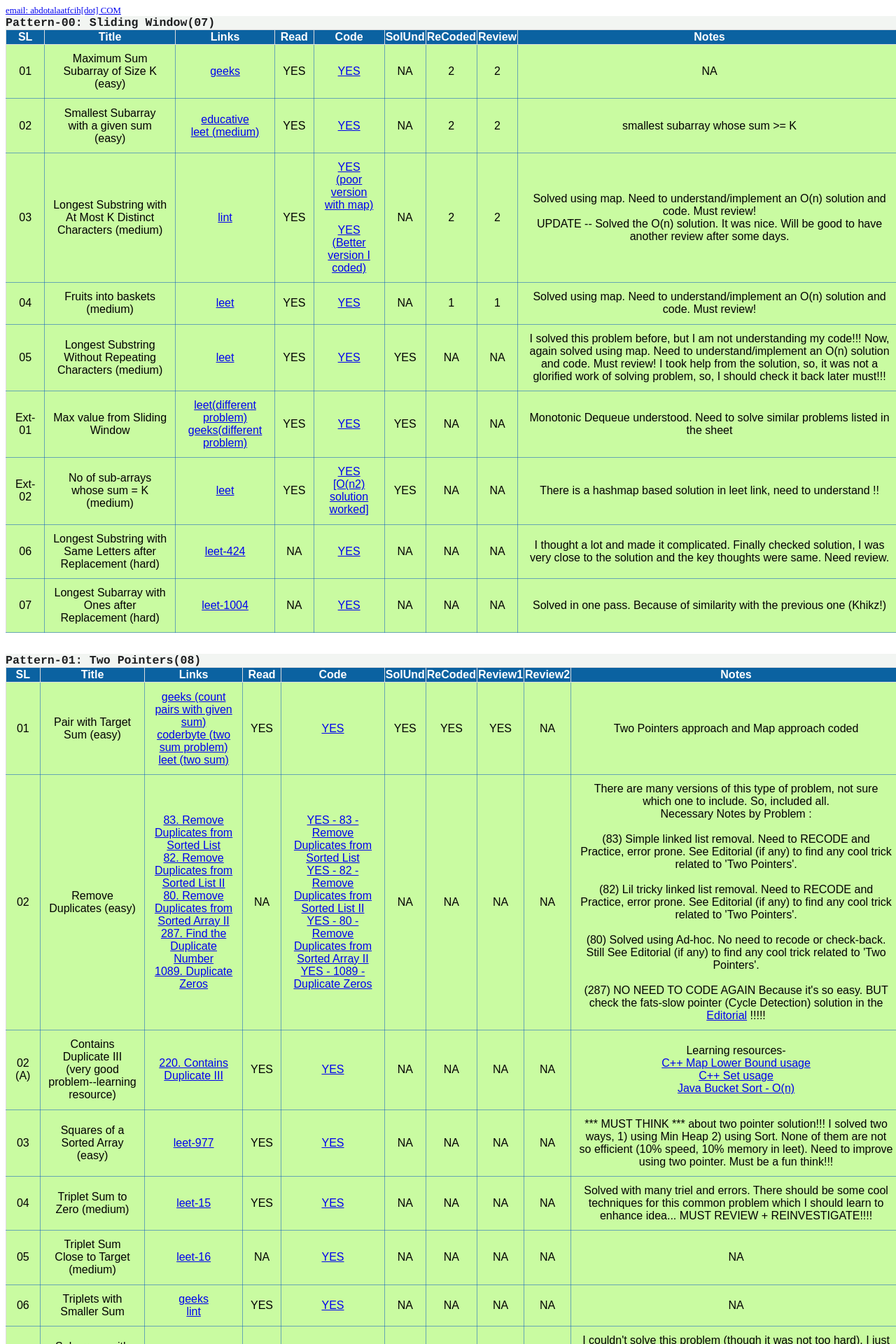
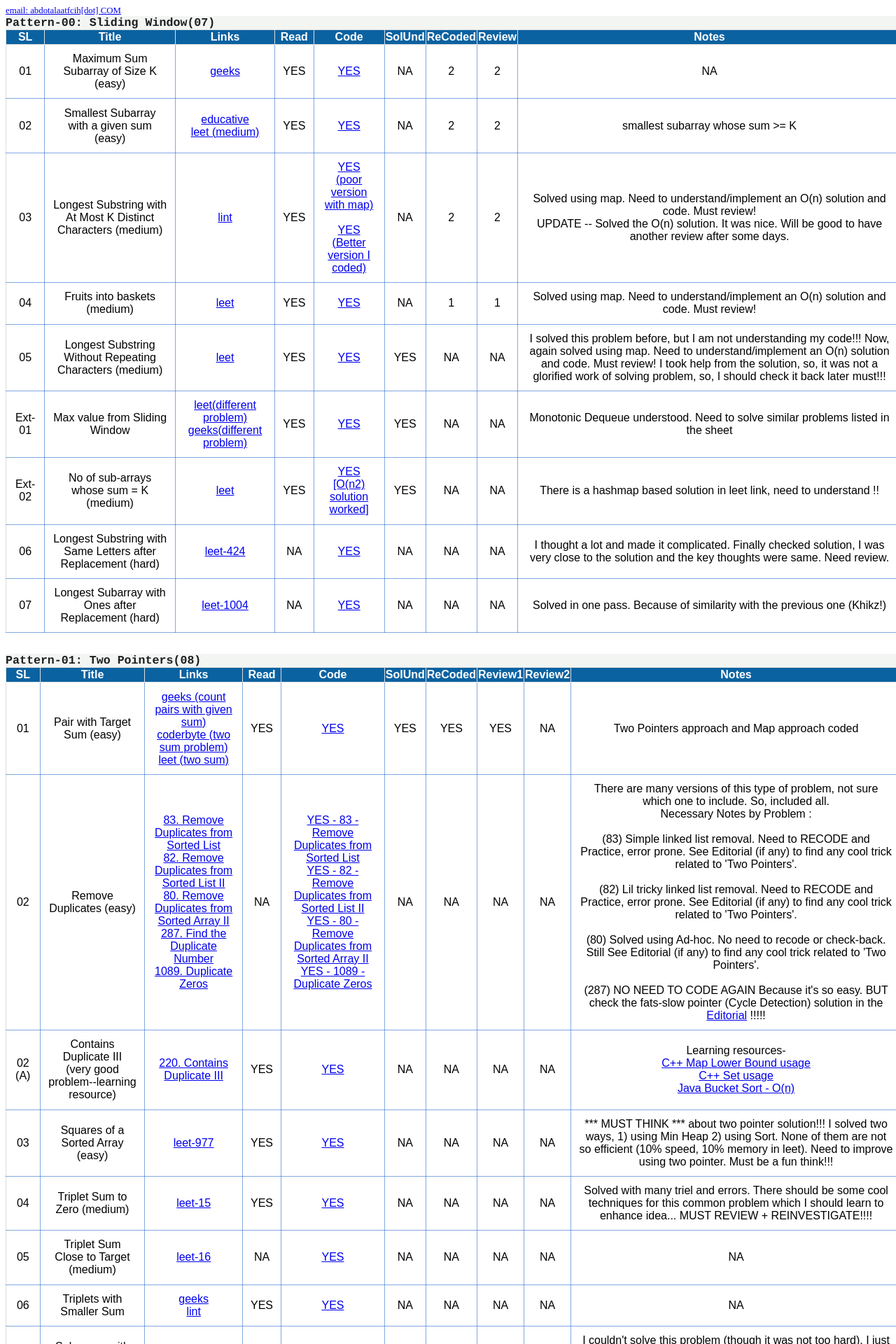
Before and after one commit to abdotalaat/abdotalaat.github.io, a Jekyll site: the page _posts/2019-12-23-problem-solving.html, which Jekyll copies as it is, in a window 1280 px wide. Shown: the top 1920 px of the page at 70% size. Built offline with Jekyll 4.4.1, drawn with Linux system fonts in a browser that asks for light colours.

Commit message:
update the problem solving

```diff
--- a/_posts/2019-12-23-problem-solving.html
+++ b/_posts/2019-12-23-problem-solving.html
@@ -94,7 +94,7 @@
 				<th>Notes</th>
 			</tr>
 
-			<tr class="done">
+			<tr >
 				<td>01</td> <!-- LID -->
 				<td>Maximum Sum Subarray of Size K (easy)</td> <!-- Title -->
 				<td>
@@ -108,7 +108,7 @@
 				<td>NA</td> <!-- Notes -->
 			</tr>
 
-			<tr class="done">
+			<tr >
 				<td>02</td> <!-- LID -->
 				<td>Smallest Subarray with a given sum (easy)</td> <!-- Title -->
 				<td>
@@ -123,7 +123,7 @@
 				<td>smallest subarray whose sum >= K</td> <!-- Notes -->
 			</tr>
 
-			<tr class="done">
+			<tr >
 				<td>03</td> <!-- LID -->
 				<td>Longest Substring with At Most K Distinct Characters (medium)</td> <!-- Title -->
 				<td>
@@ -142,7 +142,7 @@
 				</td> <!-- Notes -->
 			</tr>
 
-			<tr class="done">
+			<tr >
 				<td>04</td> <!-- LID -->
 				<td>Fruits into baskets (medium)</td> <!-- Title -->
 				<td>
@@ -156,7 +156,7 @@
 				<td>Solved using map. Need to understand/implement an O(n) solution and code. Must review!</td> <!-- Notes -->
 			</tr>
 
-			<tr class="done">
+			<tr >
 				<td>05</td> <!-- LID -->
 				<td>Longest Substring Without Repeating Characters (medium)</td> <!-- Title -->
 				<td>
@@ -170,7 +170,7 @@
 				<td>I solved this problem before, but I am not understanding my code!!! Now, again solved using map. Need to understand/implement an O(n) solution and code. Must review! I took help from the solution, so, it was not a glorified work of solving problem, so, I should check it back later must!!!</td> <!-- Notes -->
 			</tr>
 
-			<tr class="done">
+			<tr >
 				<td>Ext-01</td> <!-- LID -->
 				<td>Max value from Sliding Window</td> <!-- Title -->
 				<td>
@@ -185,7 +185,7 @@
 				<td>Monotonic Dequeue understood. Need to solve similar problems listed in the sheet</td> <!-- Notes -->
 			</tr>
 
-			<tr class="done">
+			<tr >
 				<td>Ext-02</td> <!-- LID -->
 				<td>No of sub-arrays whose sum = K (medium)</td> <!-- Title -->
 				<td>
@@ -199,7 +199,7 @@
 				<td>There is a hashmap based solution in leet link, need to understand !!</td> <!-- Notes -->
 			</tr>
 
-			<tr class="done">
+			<tr >
 				<td>06</td> <!-- LID -->
 				<td>Longest Substring with Same Letters after Replacement (hard)</td> <!-- Title -->
 				<td>
@@ -213,7 +213,7 @@
 				<td>I thought a lot and made it complicated. Finally checked solution, I was very close to the solution and the key thoughts were same. Need review.</td> <!-- Notes -->
 			</tr>
 
-			<tr class="done">
+			<tr >
 				<td>07</td> <!-- LID -->
 				<td>Longest Subarray with Ones after Replacement (hard)</td> <!-- Title -->
 				<td>
@@ -245,7 +245,7 @@
 				<th>Notes</th>
 			</tr>
 
-			<tr class="done">
+			<tr >
 				<td>01</td> <!-- LID -->
 				<td>Pair with Target Sum (easy)</td> <!-- Title -->
 				<td>
@@ -262,7 +262,7 @@
 				<td>Two Pointers approach and Map approach coded</td> <!-- Notes -->
 			</tr>
 
-			<tr class="done">
+			<tr >
 				<td>02</td> <!-- LID -->
 				<td>Remove Duplicates (easy)</td> <!-- Title -->
 				<td>
@@ -296,7 +296,7 @@
 				</td> <!-- Notes -->
 			</tr>
 
-			<tr class="done">
+			<tr >
 				<td>02 (A)</td> <!-- LID -->
 				<td>Contains Duplicate III <br>(very good problem--learning resource)</td> <!-- Title -->
 				<td>
@@ -314,7 +314,7 @@
 				</td> <!-- Notes -->
 			</tr>
 
-			<tr class="done">
+			<tr >
 				<td>03</td> <!-- LID -->
 				<td>Squares of a Sorted Array (easy)</td> <!-- Title -->
 				<td>
@@ -329,7 +329,7 @@
 				<td> *** MUST THINK *** about two pointer solution!!! I solved two ways, 1) using Min Heap 2) using Sort. None of them are not so efficient (10% speed, 10% memory in leet). Need to improve using two pointer. Must be a fun think!!!</td> <!-- Notes -->
 			</tr>
 
-			<tr class="done">
+			<tr >
 				<td>04</td> <!-- LID -->
 				<td>Triplet Sum to Zero (medium)</td> <!-- Title -->
 				<td>
@@ -344,7 +344,7 @@
 				<td>Solved with many triel and errors. There should be some cool techniques for this common problem which I should learn to enhance idea... MUST REVIEW + REINVESTIGATE!!!!</td> <!-- Notes -->
 			</tr>
 
-			<tr class="done">
+			<tr >
 				<td>05</td> <!-- LID -->
 				<td>Triplet Sum Close to Target (medium)</td> <!-- Title -->
 				<td>
@@ -359,7 +359,7 @@
 				<td>NA</td> <!-- Notes -->
 			</tr>
 
-			<tr class="done">
+			<tr >
 				<td>06</td> <!-- LID -->
 				<td>Triplets with Smaller Sum</td> <!-- Title -->
 				<td>
@@ -375,7 +375,7 @@
 				<td>NA</td> <!-- Notes -->
 			</tr>
 
-			<tr class="done">
+			<tr >
 				<td>07</td> <!-- LID -->
 				<td>Subarrays with Product Less than a Target (medium)</td> <!-- Title -->
 				<td>
@@ -424,7 +424,7 @@
 				<th>Notes</th>
 			</tr>
 
-			<tr class="done">
+			<tr >
 				<td>01</td> <!-- LID -->
 				<td>Linked List cycle detection</td> <!-- Title -->
 				<td>
@@ -439,7 +439,7 @@
 				<td>NA</td> <!-- Notes -->
 			</tr>
 
-			<tr class="done">
+			<tr >
 				<td>02</td> <!-- LID -->
 				<td>Start of LinkedList Cycle</td> <!-- Title -->
 				<td>
@@ -454,7 +454,7 @@
 				<td>This type of problem is stupid to ask in a 40 mins interview. If someone know the solution beforehand, only then he/she can answer(this is my belief, some 1% genius can answer without knowing the solution, but that's really not normal!) However, it is an INTERESTING problem....<a href="https://javabypatel.blogspot.com/2017/05/how-floyds-cycle-finding-algorithm-work.html">This link</a> was useful to understand</td> <!-- Notes -->
 			</tr>
 
-			<tr class="done">
+			<tr >
 				<td>03</td> <!-- LID -->
 				<td>Happy Number</td> <!-- Title -->
 				<td>
@@ -470,7 +470,7 @@
 				<td>NA</td> <!-- Notes -->
 			</tr>
 
-			<tr class="done">
+			<tr >
 				<td>04</td> <!-- LID -->
 				<td>Middle of a Linked List</td> <!-- Title -->
 				<td>
@@ -502,7 +502,7 @@
 				<th>Notes</th>
 			</tr>
 
-			<tr class="done">
+			<tr >
 				<td>01</td> <!-- LID -->
 				<td>Merge Intervals (medium)</td> <!-- Title -->
 				<td>
@@ -619,7 +619,7 @@
 				<th>Notes</th>
 			</tr>
 
-			<tr class="done">
+			<tr >
 				<td>01</td> <!-- LID -->
 				<td>In-place reverse of a linked-list</td> <!-- Title -->
 				<td>
@@ -635,7 +635,7 @@
 				<td>Review both recursive and iterative way</td> <!-- Notes -->
 			</tr>
 
-			<tr class="done">
+			<tr >
 				<td>02</td> <!-- LID -->
 				<td>Reverse a sub-list</td> <!-- Title -->
 				<td>
@@ -653,7 +653,7 @@ Also, the solution I did should be recoded. It killed me a lot!!!
 </td> <!-- Notes -->
 			</tr>
 
-			<tr class="done">
+			<tr >
 				<td>03</td> <!-- LID -->
 				<td>Reverse every K-element Sub-list (medium)</td> <!-- Title -->
 				<td>
@@ -689,7 +689,7 @@ Also, the solution I did should be recoded. It killed me a lot!!!
 				<th>Notes</th>
 			</tr>
 
-			<tr class="done">
+			<tr >
 				<td>01</td> <!-- LID -->
 				<td>Binary Tree Level Order Traversal (easy)</td> <!-- Title -->
 				<td>
@@ -704,7 +704,7 @@ Also, the solution I did should be recoded. It killed me a lot!!!
 				<td>NA</td> <!-- Notes -->
 			</tr>
 
-			<tr class="done">
+			<tr >
 				<td>02</td> <!-- LID -->
 				<td>Reverse Level Order Traversal (easy)</td> <!-- Title -->
 				<td>
@@ -719,7 +719,7 @@ Also, the solution I did should be recoded. It killed me a lot!!!
 				<td>NA</td> <!-- Notes -->
 			</tr>
 
-			<tr class="done">
+			<tr >
 				<td>03</td> <!-- LID -->
 				<td>Zigzag Traversal (medium)</td> <!-- Title -->
 				<td>
@@ -734,7 +734,7 @@ Also, the solution I did should be recoded. It killed me a lot!!!
 				<td>NA</td> <!-- Notes -->
 			</tr>
 
-			<tr class="done">
+			<tr >
 				<td>04</td> <!-- LID -->
 				<td>Level Averages in a Binary Tree (easy)</td> <!-- Title -->
 				<td>
@@ -749,7 +749,7 @@ Also, the solution I did should be recoded. It killed me a lot!!!
 				<td>NA</td> <!-- Notes -->
 			</tr>
 
-			<tr class="done">
+			<tr >
 				<td>05</td> <!-- LID -->
 				<td> Minimum Depth of Binary Tree (easy)</td> <!-- Title -->
 				<td>
@@ -764,7 +764,7 @@ Also, the solution I did should be recoded. It killed me a lot!!!
 				<td>NA</td> <!-- Notes -->
 			</tr>
 
-			<tr class="done">
+			<tr >
 				<td>06</td> <!-- LID -->
 				<td> Level Order Successor (easy)</td> <!-- Title -->
 				<td>
@@ -780,7 +780,7 @@ Also, the solution I did should be recoded. It killed me a lot!!!
 				<td>NA</td> <!-- Notes -->
 			</tr>
 
-			<tr class="done">
+			<tr >
 				<td>07</td> <!-- LID -->
 				<td> Connect Level Order Siblings (medium)</td> <!-- Title -->
 				<td>
@@ -813,7 +813,7 @@ Also, the solution I did should be recoded. It killed me a lot!!!
 				<th>Notes</th>
 			</tr>
 
-			<tr class="done">
+			<tr >
 				<td>01</td> <!-- LID -->
 				<td>Binary Tree Path Sum(easy)</td> <!-- Title -->
 				<td>
@@ -828,7 +828,7 @@ Also, the solution I did should be recoded. It killed me a lot!!!
 				<td>Easy problem but took several attempts tp get accepted. need <strong> PRACTICE </strong> to write bug free code at one shot!!!</td> <!-- Notes -->
 			</tr>
 
-			<tr class="done">
+			<tr >
 				<td>02</td> <!-- LID -->
 				<td>All Paths for a Sum (medium)</td> <!-- Title -->
 				<td>
@@ -905,7 +905,7 @@ Also, the solution I did should be recoded. It killed me a lot!!!
 				<th>Notes</th>
 			</tr>
 
-			<tr class="done">
+			<tr >
 				<td>01</td> <!-- LID -->
 				<td>Find the Median of a Number Stream (medium)</td> <!-- Title -->
 				<td>
@@ -924,7 +924,7 @@ Also, the solution I did should be recoded. It killed me a lot!!!
 				<td>Interesting insight in the solution. An article can be written with clear explanation</td> <!-- Notes -->
 			</tr>
 
-			<tr class="done">
+			<tr >
 				<td>02</td> <!-- LID -->
 				<td>Sliding Window Median (hard)</td> <!-- Title -->
 				<td>
@@ -976,7 +976,7 @@ Also, the solution I did should be recoded. It killed me a lot!!!
 				<th>Notes</th>
 			</tr>
 
-			<tr class="done">
+			<tr >
 				<td>01</td> <!-- LID -->
 				<td>Subsets (easy)</td> <!-- Title -->
 				<td>
@@ -992,7 +992,7 @@ Also, the solution I did should be recoded. It killed me a lot!!!
 				<td>Need to read solution explained in educative. I solved it recursively, but they wrote something with BFS which might be interesting!</td> <!-- Notes -->
 			</tr>
 
-			<tr class="done">
+			<tr >
 				<td>02</td> <!-- LID -->
 				<td>Subsets with duplicates (easy)</td> <!-- Title -->
 				<td>
@@ -1008,7 +1008,7 @@ Also, the solution I did should be recoded. It killed me a lot!!!
 				<td>My solution is not so good(though accepted). Need to understand better solution(using BFS) from educative same as the previous one.</td> <!-- Notes -->
 			</tr>
 
-			<tr class="done">
+			<tr >
 				<td>03</td> <!-- LID -->
 				<td>Permutations (medium)</td> <!-- Title -->
 				<td>
@@ -1088,7 +1088,7 @@ Also, the solution I did should be recoded. It killed me a lot!!!
 				<th>Notes</th>
 			</tr>
 
-			<tr class="done">
+			<tr >
 				<td>01 (A)</td> <!-- LID -->
 				<td>Basic Binary Search (easy)</td> <!-- Title -->
 				<td>
@@ -1148,7 +1148,7 @@ Also, the solution I did should be recoded. It killed me a lot!!!
 				<td>NA</td> <!-- Notes -->
 			</tr>
 
-			<tr class="done">
+			<tr >
 				<td>04</td> <!-- LID -->
 				<td>Number Range(medium)</td> <!-- Title -->
 				<td>
@@ -1256,7 +1256,7 @@ Also, the solution I did should be recoded. It killed me a lot!!!
 				<th>Notes</th>
 			</tr>
 
-			<tr class="done">
+			<tr >
 				<td>01</td> <!-- LID -->
 				<td>Top K Numbers(easy)</td> <!-- Title -->
 				<td>
@@ -1272,7 +1272,7 @@ Also, the solution I did should be recoded. It killed me a lot!!!
 				<td><a href="https://zpjiang.me/2017/11/13/top-k-elementes-system-design/">Nice Reading!</a> Template about pair and priority_queue. Need to practive PQ Min/Max heap with Pair data structure</td> <!-- Notes -->
 			</tr>
 
-			<tr class="done">
+			<tr >
 				<td>02</td> <!-- LID -->
 				<td>Kth Smallest Number (easy)</td> <!-- Title -->
 				<td>
@@ -1287,7 +1287,7 @@ Also, the solution I did should be recoded. It killed me a lot!!!
 				<td>NA</td> <!-- Notes -->
 			</tr>
 
-			<tr class="done">
+			<tr >
 				<td>03</td> <!-- LID -->
 				<td>K' Closest Points to the Origin (easy)</td> <!-- Title -->
 				<td>
@@ -1317,7 +1317,7 @@ Also, the solution I did should be recoded. It killed me a lot!!!
 				<td>Solved with priority_queue. There is a DivNConquer solution in the editorial which might be interesting</td> <!-- Notes -->
 			</tr>
 
-			<tr class="done">
+			<tr >
 				<td>05</td> <!-- LID -->
 				<td>Top 'K' Frequent Numbers (medium)</td> <!-- Title -->
 				<td>
@@ -1441,7 +1441,7 @@ Also, the solution I did should be recoded. It killed me a lot!!!
 				<th>Notes</th>
 			</tr>
 
-			<tr class="done">
+			<tr >
 				<td>01</td> <!-- LID -->
 				<td>Merge K-Sorted List (medium)</td> <!-- Title -->
 				<td>
@@ -1456,7 +1456,7 @@ Also, the solution I did should be recoded. It killed me a lot!!!
 				<td>NA</td> <!-- Notes -->
 			</tr>
 
-			<tr class="done">
+			<tr >
 				<td>01 (Easier Version)</td> <!-- LID -->
 				<td>Merge Two Sorted List (easy)</td> <!-- Title -->
 				<td>
@@ -1507,7 +1507,7 @@ Also, the solution I did should be recoded. It killed me a lot!!!
 				<th>Notes</th>
 			</tr>
 
-			<tr class="done">
+			<tr >
 				<td>01(A)</td> <!-- LID -->
 				<td>0/1 Knapsack (medium)</td> <!-- Title -->
 				<td>
@@ -1729,7 +1729,7 @@ Also, the solution I did should be recoded. It killed me a lot!!!
 				<th>Notes</th>
 			</tr>
 
-			<tr class="done">
+			<tr >
 				<td>01</td> <!-- LID -->
 				<td>K-th Smallest Number (Hard)</td> <!-- Title -->
 				<td>
@@ -1744,7 +1744,7 @@ Also, the solution I did should be recoded. It killed me a lot!!!
 				<td>Used priority_queue and it was trivial. There is a <a href="https://leetcode.com/problems/kth-largest-element-in-an-array/discuss/361946/The-quick-selection-algorithm-implemented-by-Cpp-beating-97.41-submissions.">better solution</a> that uses Quick selection technique as used in Quick Sort (refer to the Algorithm course of Stanford which I </td> <!-- Notes -->
 			</tr>
 
-			<tr class="done">
+			<tr >
 				<td>02</td> <!-- LID -->
 				<td>Remove Nth Node From End of List (Medium)</td> <!-- Title -->
 				<td>
@@ -1759,7 +1759,7 @@ Also, the solution I did should be recoded. It killed me a lot!!!
 				<td>There is a One pass solution in leet editorial. *****Need***** to understand that. </td> <!-- Notes -->
 			</tr>
 
-			<tr class="done">
+			<tr >
 				<td>03</td> <!-- LID -->
 				<td>K Closest Points to Origin (Medium)</td> <!-- Title -->
 				<td>
@@ -1773,7 +1773,7 @@ Also, the solution I did should be recoded. It killed me a lot!!!
 				<td>NA</td> <!-- Review2 -->
 				<td>Template for Min Heap with pair data type !!!!! TEMPLATE MUST!!!</td> <!-- Notes -->
 			</tr>
-			<tr class="done">
+			<tr >
 				<td>04</td> <!-- LID -->
 				<td>Nex greater element-1</td> <!-- Title -->
 				<td>
```
